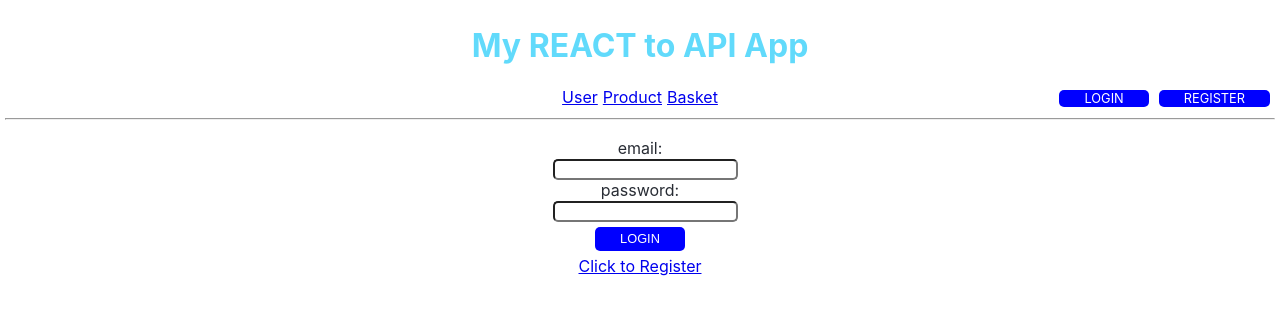
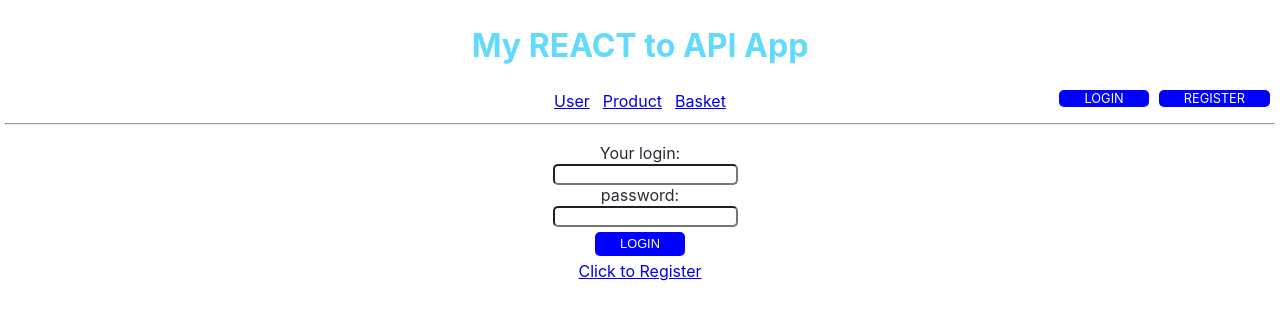
Before and after one commit to iwomipl/react-ts-jest-sql-db-rest-api-templat, a React (Create React App) app: page /login in a window 1280 px wide. Shown: the top 320 px of the page. Built offline with nearby package versions, Linux system fonts and the light colour scheme; the HTML template or start-up script is replaced by a standard one.

Commit message:
Add fetch function in utils, change email input into login

```diff
--- a/src/components/Header/header.css
+++ b/src/components/Header/header.css
@@ -12,7 +12,10 @@
     grid-column-gap: 5px;
     justify-items: center;
 }
-
+.navigation__button{
+    margin: 2px;
+    padding: 2px;
+}
 .navigation__button:first-child {
     grid-column-start: 2;
 }
--- a/src/components/LoginForm/LoginForm.tsx
+++ b/src/components/LoginForm/LoginForm.tsx
@@ -4,10 +4,11 @@ import {Btn} from "../common/Btn/Btn";
 import './LoginForm.css'
 import {Input} from "../common/Input/Input";
 import {NavLink} from "react-router-dom";
+import {fetchFunction} from "../../utils/fetchFunction";
 
 export const LoginForm = () => {
     const [form, setForm] = useState({
-        email: '',
+        login: '',
         password: '',
     })
 
@@ -21,15 +22,8 @@ export const LoginForm = () => {
     const handleSubmit = async (e: React.FormEvent) => {
         e.preventDefault();
         try {
-            const result = await fetch('http://localhost:3001/user/login', {
-                method: 'POST',
-                headers: {
-                    'Content-Type': 'application/json',
-                },
-                body: JSON.stringify(form),
-            });
-            const data: {} = await result.json();
-            console.log(data);
+            const result = await fetchFunction('user/login', form)
+            console.log(result);
         } catch (err) {
             console.log(err)
         }
@@ -40,17 +34,17 @@ export const LoginForm = () => {
         >
             <Input
                 className="loginFormInput"
-                text="email"
-                type="email"
-                value={form.email}
+                text="Your login"
+                type="text"
+                value={form.login}
                 potentialBr={true}
-                function={(e: ChangeEvent<HTMLInputElement>) => updateForm('email', e.target.value)}
+                function={(e: ChangeEvent<HTMLInputElement>) => updateForm('login', e.target.value)}
             />
             <Input
                 className="loginFormInput"
                 text="password"
                 type="password"
-                value={form.email}
+                value={form.login}
                 potentialBr={true}
                 function={(e: ChangeEvent<HTMLInputElement>) => updateForm('password', e.target.value)}
             />
--- a/src/components/RegisterForm/RegisterForm.tsx
+++ b/src/components/RegisterForm/RegisterForm.tsx
@@ -4,10 +4,11 @@ import './RegisterForm.css'
 import {Btn} from "../common/Btn/Btn";
 import {Input} from "../common/Input/Input";
 import {NavLink} from "react-router-dom";
+import {fetchFunction} from "../../utils/fetchFunction";
 
 export const RegisterForm = ()=>{
     const [form, setForm] = useState({
-        email: '',
+        login: '',
         password: '',
         confirmPassword: '',
     })
@@ -16,21 +17,13 @@ export const RegisterForm = ()=>{
             ...form,
             [key]: value,
         }))
-        console.log(form)
     }
 
     const handleSubmit = async (e: React.FormEvent)=>{
         e.preventDefault();
         try {
-            const result = await fetch('http://localhost:3001/user/register', {
-                method: 'POST',
-                headers: {
-                    'Content-Type': 'application/json',
-                },
-                body: JSON.stringify(form),
-            });
-            const data: {} = await result.json();
-            console.log(data);
+            const result = await fetchFunction('user/register', form)
+            console.log(result);
         } catch (err){
             console.log(err)
         }
@@ -41,11 +34,11 @@ export const RegisterForm = ()=>{
         >
             <Input
                 className="registerFormInput"
-                text="Your email"
-                type="email"
-                value={form.email}
+                text="Your login"
+                type="text"
+                value={form.login}
                 potentialBr={true}
-                function={(e: ChangeEvent<HTMLInputElement>)=> updateForm('email', e.target.value)}
+                function={(e: ChangeEvent<HTMLInputElement>)=> updateForm('login', e.target.value)}
             />
             <Input
                 className="registerFormInput"
--- /dev/null
+++ b/src/utils/fetchFunction.ts
@@ -0,0 +1,14 @@
+export const fetchFunction = async (path: string, formObject: { login: string, password: string })=>{
+    //@TODO finish creating function accessing checking and storing tokens from API maybe use Redux to check if token is there, and pass it in this function
+    // const tokenObj = await localStorage.getItem('token')
+    //     ?  await localStorage.getItem('token')
+    //     : null;
+    const result = await fetch(`http://localhost:3001/${path}`, {
+        method: 'POST',
+        headers: {
+            'Content-Type': 'application/json',
+        },
+        body: JSON.stringify(formObject),
+    });
+    return await result.json();
+}
```
